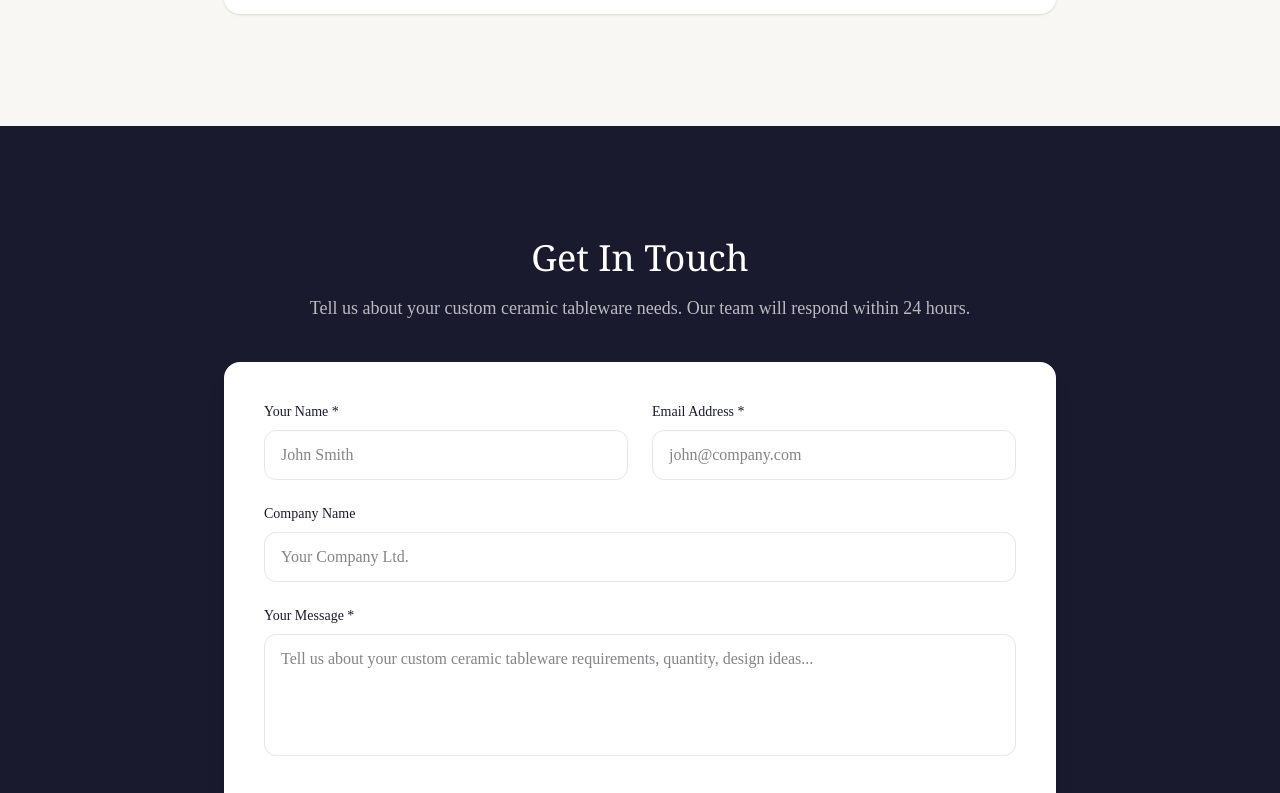
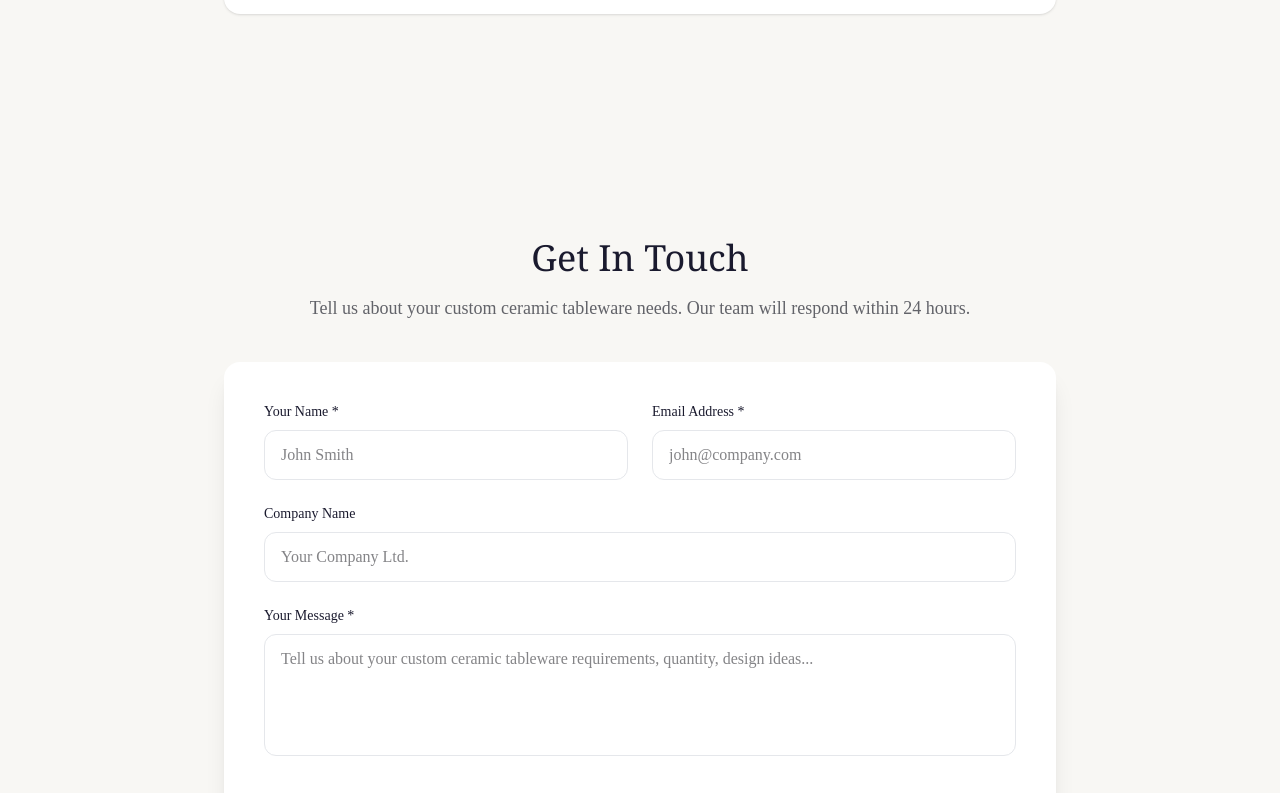
Before and after one commit to ADA-Ceramics/Ada-Ceramics-260525, a Next.js app: page /en/oem-odm in a window 1280 px wide. Shown: the part 6040-6833 px from the top of the page. Built offline with nearby package versions, Linux system fonts and the light colour scheme.

Commit message:
style: update "Get In Touch" section colors for better contrast
Change background from dark blue to light beige and adjust text colors for readability.

```diff
--- a/components/pages/oemodm-client.tsx
+++ b/components/pages/oemodm-client.tsx
@@ -508,13 +508,13 @@ export function OemOdmClient() {
       </section>
 
       {/* 9. 转化引导区 - Get In Touch 表单 */}
-      <section className="py-20 lg:py-28 bg-[#1a1a2e]">
+      <section className="py-20 lg:py-28 bg-[#f8f7f4]">
         <div className="max-w-4xl mx-auto px-4 sm:px-6 lg:px-8">
           <div className="text-center mb-10">
-            <h2 className="text-3xl sm:text-4xl font-serif font-normal text-white mb-4">
+            <h2 className="text-3xl sm:text-4xl font-serif font-normal text-[#1a1a2e] mb-4">
               Get In Touch
             </h2>
-            <p className="text-lg text-white/70 max-w-2xl mx-auto">
+            <p className="text-lg text-muted-foreground max-w-2xl mx-auto">
               Tell us about your custom ceramic tableware needs. Our team will respond within 24 hours.
             </p>
           </div>
```
